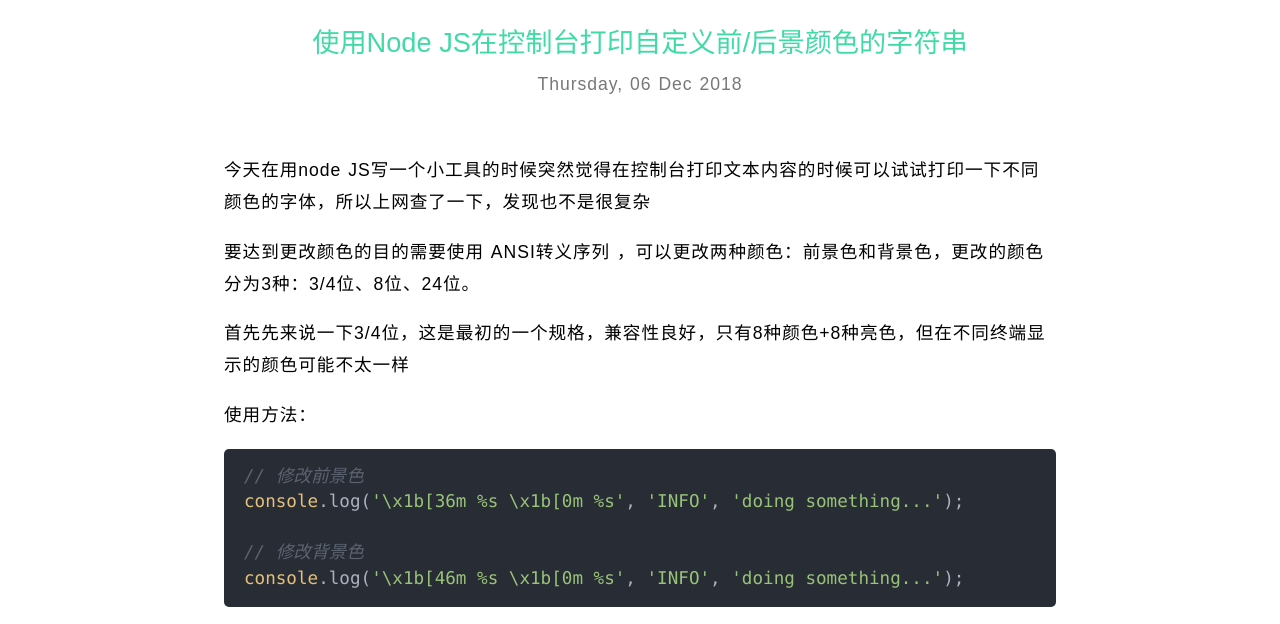
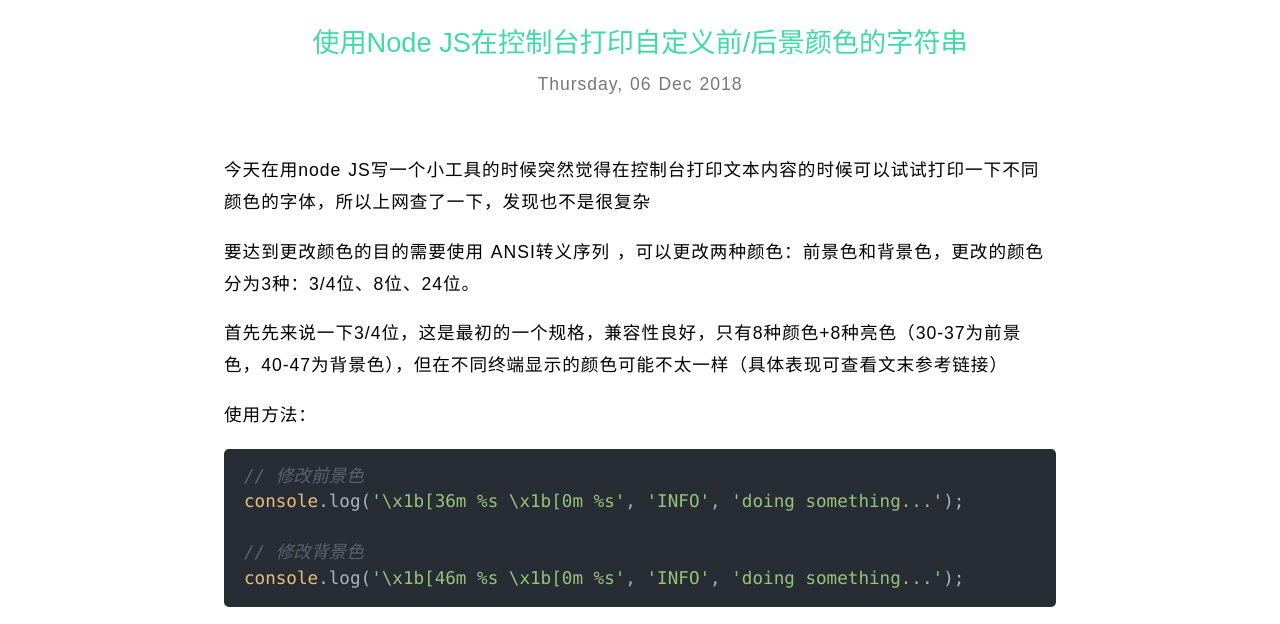
Before and after one commit to RGM-89sc/RGM-89sc.github.io, a plain HTML site: page 2018/12/201812061616/index.html in a window 1280 px wide. Shown: the part 122-746 px from the top of the page. Drawn offline with Linux system fonts and the light colour scheme.

Commit message:
Site updated: 2018-12-08 21:12:55

```diff
--- a/2018/12/201812061616/index.html
+++ b/2018/12/201812061616/index.html
@@ -42,7 +42,7 @@
   <div class="article-content">
     <p>今天在用node JS写一个小工具的时候突然觉得在控制台打印文本内容的时候可以试试打印一下不同颜色的字体，所以上网查了一下，发现也不是很复杂</p>
 <p>要达到更改颜色的目的需要使用 ANSI转义序列 ，可以更改两种颜色：前景色和背景色，更改的颜色分为3种：3/4位、8位、24位。</p>
-<p>首先先来说一下3/4位，这是最初的一个规格，兼容性良好，只有8种颜色+8种亮色，但在不同终端显示的颜色可能不太一样</p>
+<p>首先先来说一下3/4位，这是最初的一个规格，兼容性良好，只有8种颜色+8种亮色（30-37为前景色，40-47为背景色），但在不同终端显示的颜色可能不太一样（具体表现可查看文末参考链接）</p>
 <p>使用方法：</p>
 <pre><code class="javascript">// 修改前景色
 console.log(&#39;\x1b[36m %s \x1b[0m %s&#39;, &#39;INFO&#39;, &#39;doing something...&#39;);
```
Also changed, not shown: img/avatar.jpg.
